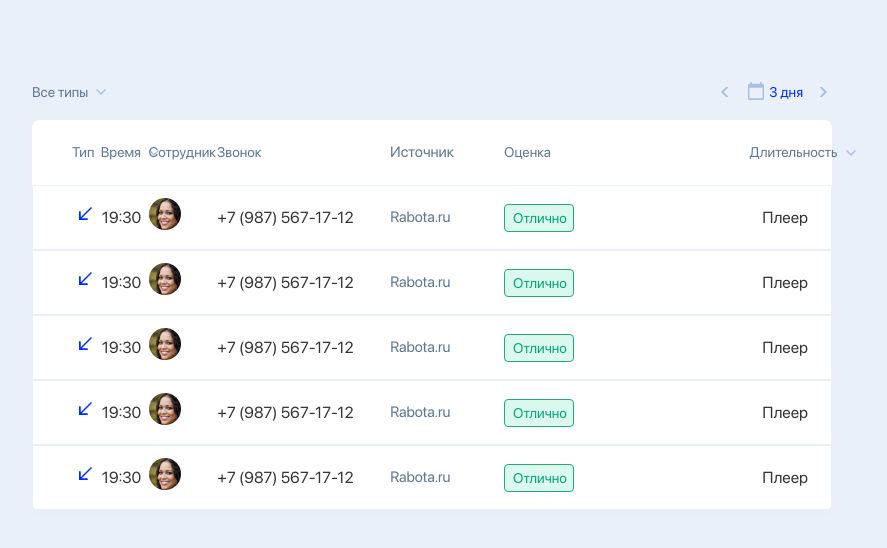
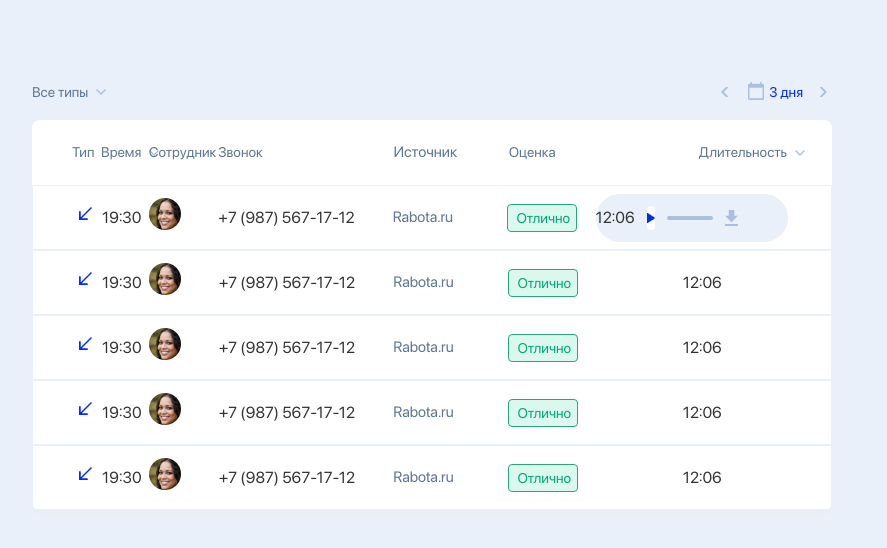
Before and after one commit to guz86/skilla-task, a React (Vite) app in the folder app/: page / in a window 1280 px wide. Shown: the top 548 px of the page, without its empty margins (208-1095 px from the left). Built offline with nearby package versions, Linux system fonts and the light colour scheme.

Commit message:
feat: add player template

```diff
--- a/app/src/pages/AppPage.css
+++ b/app/src/pages/AppPage.css
@@ -83,12 +83,50 @@
 
 .row-score {
   text-align: left;
-  width: 33.9%;
+  width: 12.09%;
 }
 
 .row-length {
-  text-align: right;
-  width: 8.09%;
+  justify-content: flex-end;
+  width: 28.9%;
+}
+
+.row-audio {
+  display: flex;
+  justify-content: flex-end;
+  align-items: center;
+  gap: 12px;
+  height: 48px;
+  border-radius: 48px;
+  background: rgb(234, 240, 250);
+  margin-right: 20px;
+}
+
+.row-audio-play {
+  display: flex;
+  justify-content: center;
+  align-items: center;
+  border-radius: 24px;
+  background: rgb(255, 255, 255);
+  width: 24px;
+  height: 24px;
+}
+
+.row-audio-line {
+  display: flex;
+  justify-content: center;
+  align-items: center;
+  width: 164px;
+  height: 4px;
+  border-radius: 50px;
+  background: rgb(173, 191, 223);
+}
+
+.row-audio-download {
+  display: flex;
+  justify-content: center;
+  align-items: center;
+  margin-right: 50px;
 }
 
 .rows {
--- a/app/src/pages/AppPage.tsx
+++ b/app/src/pages/AppPage.tsx
@@ -87,7 +87,18 @@ const AppPage = () => {
             <div className="row-score">
               <div className="row-score-element">Отлично</div>
             </div>
-            <div className="row-length">Плеер</div>
+            <div className="row-length">
+              <div className="row-audio">
+                <div>12:06</div>
+                <div className="row-audio-play">
+                  <img src="/assets/button-play.png" alt="play" />
+                </div>
+                <div className="row-audio-line"></div>
+                <div className="row-audio-download">
+                  <img src="/assets/button-download.png" alt="download" />
+                </div>
+              </div>
+            </div>
           </div>
 
           <div className="row">
@@ -107,7 +118,7 @@ const AppPage = () => {
             <div className="row-score">
               <div className="row-score-element">Отлично</div>
             </div>
-            <div className="row-length">Плеер</div>
+            <div className="row-length">12:06</div>
           </div>
 
           <div className="row">
@@ -127,7 +138,7 @@ const AppPage = () => {
             <div className="row-score">
               <div className="row-score-element">Отлично</div>
             </div>
-            <div className="row-length">Плеер</div>
+            <div className="row-length">12:06</div>
           </div>
 
           <div className="row">
@@ -147,7 +158,7 @@ const AppPage = () => {
             <div className="row-score">
               <div className="row-score-element">Отлично</div>
             </div>
-            <div className="row-length">Плеер</div>
+            <div className="row-length">12:06</div>
           </div>
 
           <div className="row">
@@ -167,7 +178,7 @@ const AppPage = () => {
             <div className="row-score">
               <div className="row-score-element">Отлично</div>
             </div>
-            <div className="row-length">Плеер</div>
+            <div className="row-length">12:06</div>
           </div>
         </div>
       </div>
```
Also changed, not shown: app/public/assets/button-download.png (added), app/public/assets/button-play.png (added).
